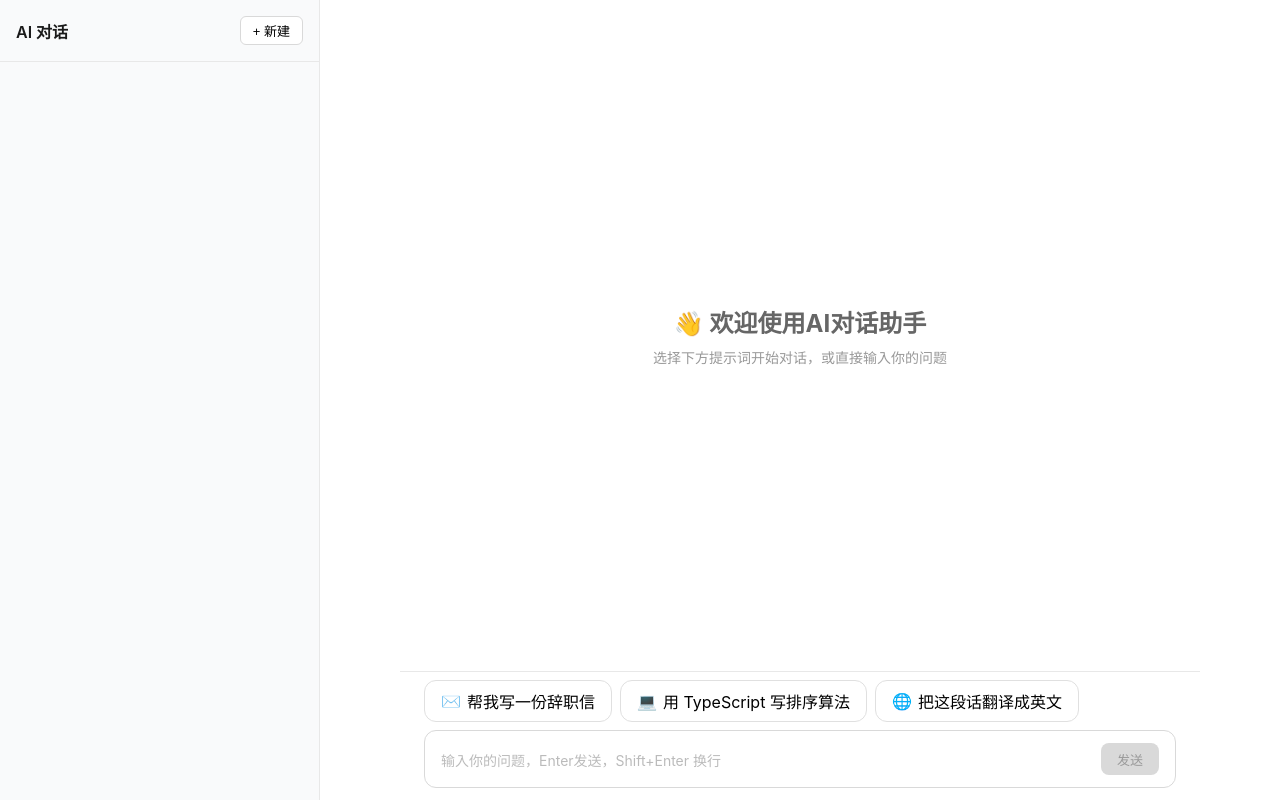
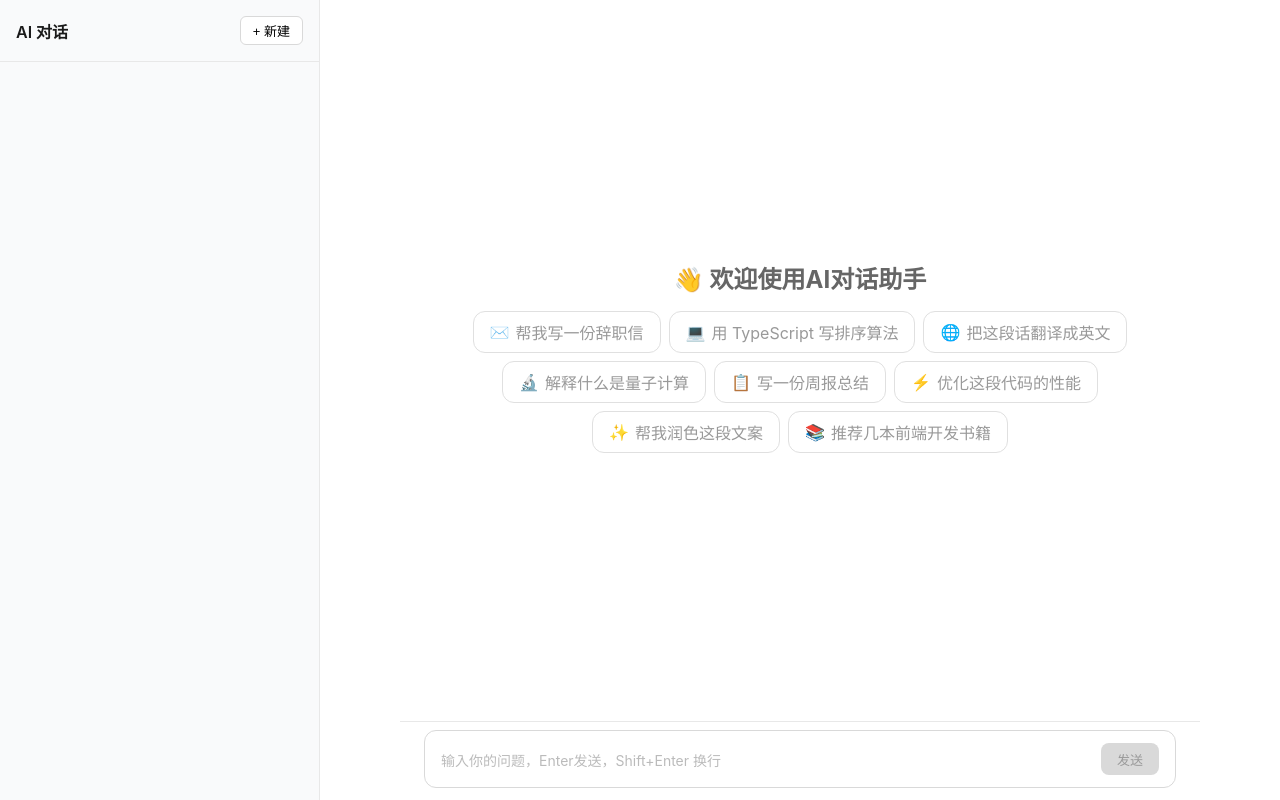
Before and after one commit to isabelle-yi/llm-ui-kit, a React (Vite) app: page / in a window 1280 px wide. Built offline with nearby package versions, Linux system fonts and the light colour scheme.

Commit message:
提示词卡片移至欢迎页中央

```diff
--- a/src/components/Prompts/Prompts.less
+++ b/src/components/Prompts/Prompts.less
@@ -1,5 +1,6 @@
 .prompts {
     padding: 0;
+    width: 100%;
 }
 
 .prompts-title {
@@ -13,6 +14,7 @@
     display: flex;
     flex-wrap: wrap;
     gap: 8px;
+    justify-content: center;
 }
 
 .prompts-item {
--- a/src/pages/ChatPage/ChatPage.less
+++ b/src/pages/ChatPage/ChatPage.less
@@ -1,7 +1,7 @@
 .chat-page {
     display: flex;
     height: 100vh;
-    background: #fff;
+    background: #ffffff;
 }
 
 .chat-main {
@@ -18,8 +18,8 @@
     flex: 1;
     width: 100%;
     max-width: 800px;
-    padding: 24px 20px;
     margin: 0 auto;
+    padding: 24px 0;
     background: #ffffff;
 }
 
@@ -30,24 +30,29 @@
     justify-content: center;
     height: 100%;
     color: #999;
+    width: 100%;
+    padding: 0 24px;
+    box-sizing: border-box;
 
     h2 {
         font-size: 24px;
-        margin-bottom: 8px;
+        margin-bottom: 16px;
         color: #666;
+        text-align: center;
     }
 
-    p {
-        font-size: 14px;
+    .chat-empty-prompts {
+        width: 100%;
+        padding: 0 24px;
+        box-sizing: border-box;
+        display: flex;
+        justify-content: center;
     }
 }
 
 .chat-actions-row {
-    padding-left: 0px;
-    margin-top: -21px;
+    padding-left: 24px;
     margin-bottom: 12px;
-    display: flex;
-    justify-content: flex-start;
 }
 
 .chat-input-area {
@@ -57,13 +62,16 @@
     border-top: 1px solid #e8e8e8;
     background: #fff;
     padding: 8px 24px 12px;
+    box-sizing: border-box;
 
     .sender {
         border: 1px solid #d9d9d9;
+        width: 100%;
+        box-sizing: border-box;
 
         &:focus-within {
             border-color: #1677ff;
-            box-shadow: 0 0 0 2px rgba(22, 119, 255, 0.1)
+            box-shadow: 0 0 0 2px rgba(22, 119, 255, 0.1);
         }
     }
 }
--- a/src/pages/ChatPage/ChatPage.tsx
+++ b/src/pages/ChatPage/ChatPage.tsx
@@ -25,11 +25,15 @@ const promptsConfig = [
     items: [
       { key: 'p1', title: '帮我写一份辞职信', icon: '✉️' },
       { key: 'p2', title: '用 TypeScript 写排序算法', icon: '💻' },
-            { key: 'p3', title: '把这段话翻译成英文', icon: '🌐' }
+      { key: 'p3', title: '把这段话翻译成英文', icon: '🌐' },
+      { key: 'p4', title: '解释什么是量子计算', icon: '🔬' },
+      { key: 'p5', title: '写一份周报总结', icon: '📋' },
+      { key: 'p6', title: '优化这段代码的性能', icon: '⚡' },
+      { key: 'p7', title: '帮我润色这段文案', icon: '✨' },
+      { key: 'p8', title: '推荐几本前端开发书籍', icon: '📚' },
     ]
   }
 ]
-
 function genId(): string {
     return Date.now().toString(36) + Math.random().toString(36).slice(2)
 }
@@ -302,7 +306,12 @@ export function ChatPage() {
                     {messages.length === 0 && (
                         <div className="chat-empty">
                             <h2>👋 欢迎使用AI对话助手</h2>
-                            <p>选择下方提示词开始对话，或直接输入你的问题</p>
+                            <div className="chat-empty-prompts">
+                                <Prompts
+                                   groups={promptsConfig}
+                                   onSelect={handlePropmptSelect}
+                                />
+                            </div>
                         </div>
                     )}
 
@@ -344,12 +353,6 @@ export function ChatPage() {
                 </div>
 
                 <div className="chat-input-area">
-                  {messages.length === 0 && (
-                    <Prompts
-                      groups={promptsConfig}
-                      onSelect={handlePropmptSelect}
-                    />
-                  )}
                     <Sender
                         value={inputValue}
                         onChange={setInputValue}
```
Lines whose indentation alone changed are shown as unchanged.
